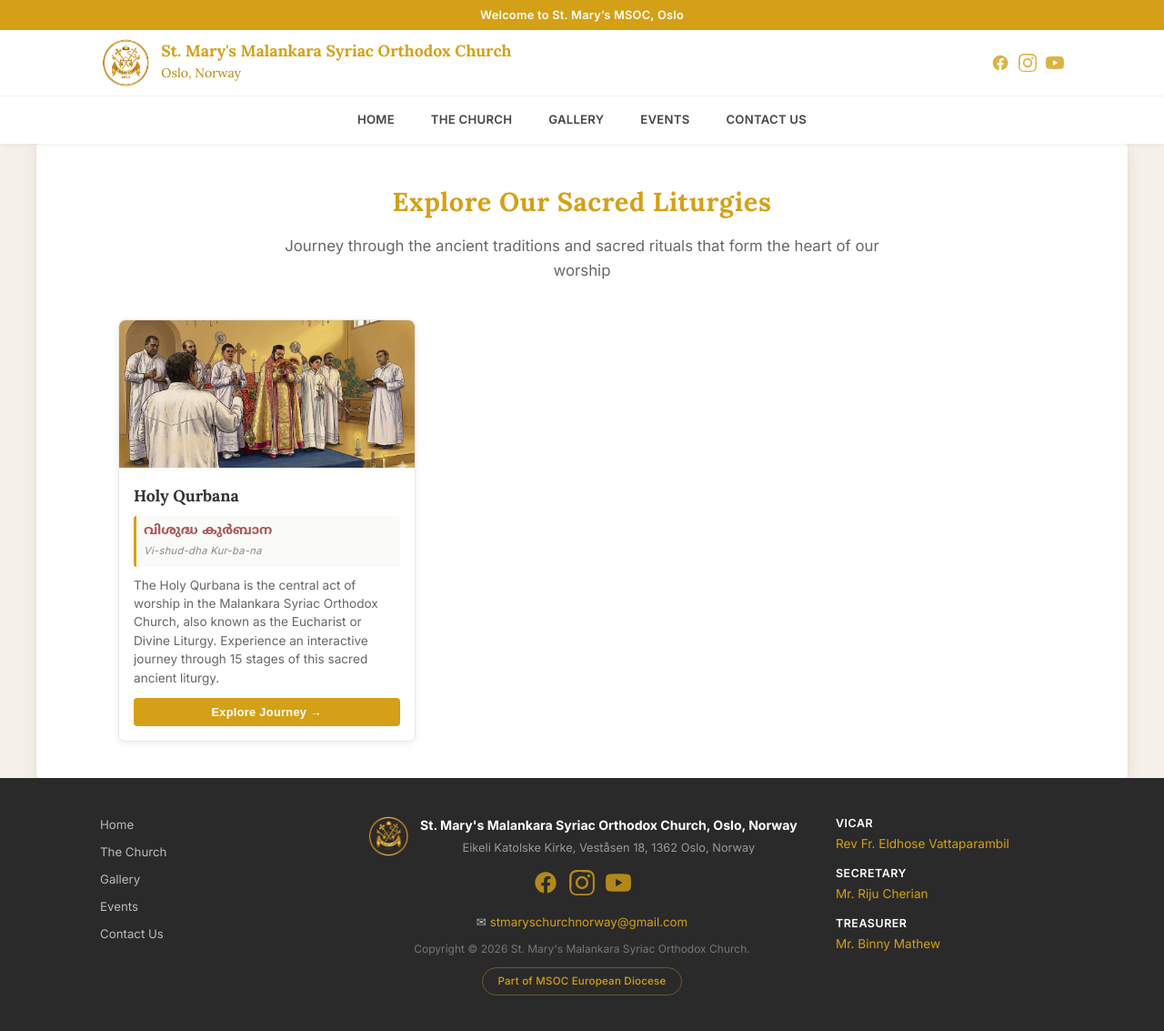
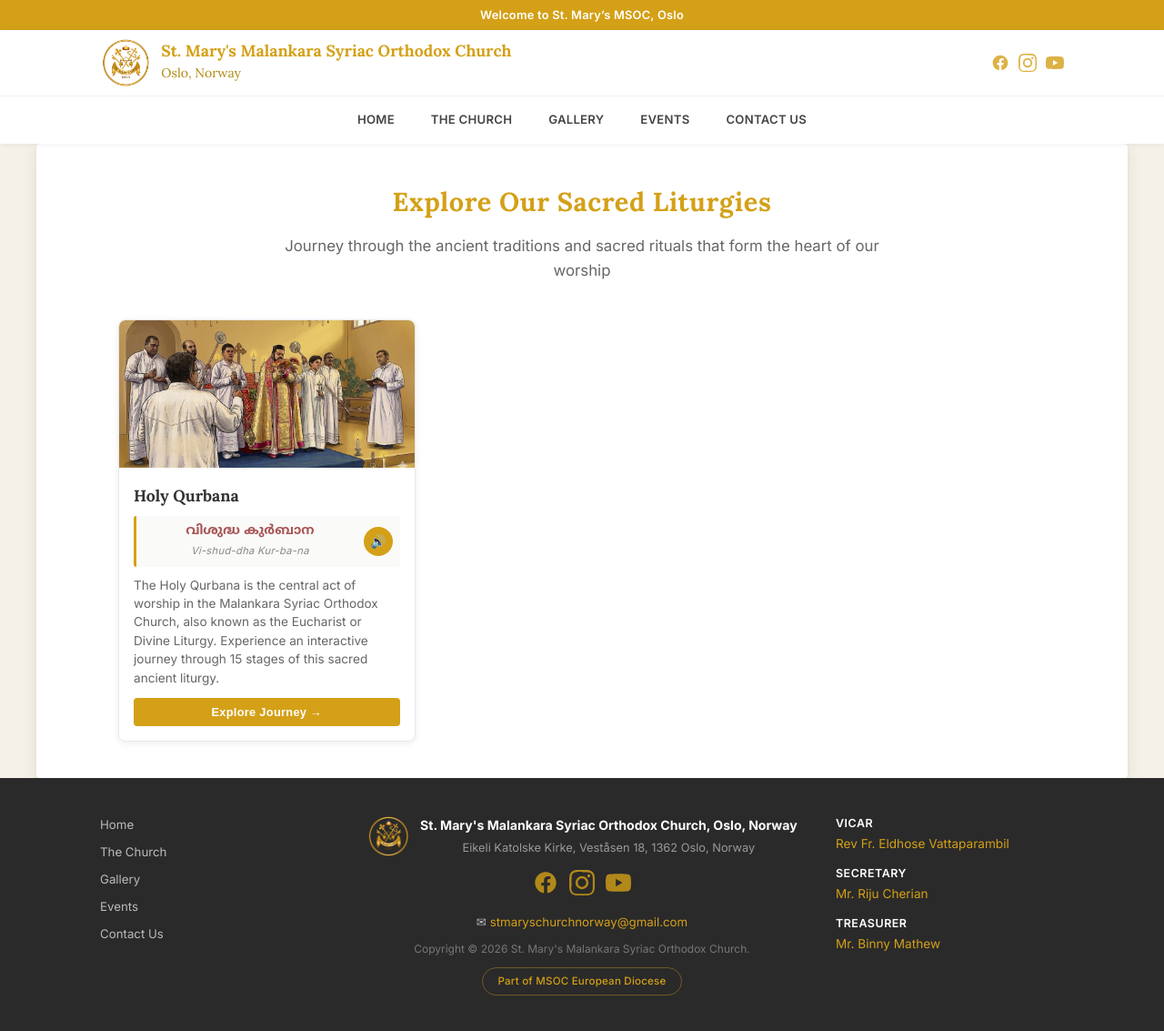
Before and after one commit to stmaryschurchnorway/stmaryschurchnorway.github.io, a Jekyll site: the page built from qurbana.md, in a window 1280 px wide and 1134 px high. Shown: the whole window at 91% size. Built offline with Jekyll 4.4.1, drawn with Linux system fonts in a browser that asks for light colours.

Commit message:
Add audio pronunciation button to liturgy card
- Add audio icon next to Malayalam text on liturgy landing card
- Implement playLiturgyAudio function using Web Speech API
- Style audio button as circular golden button with hover effects
- Stop event propagation to prevent card click when playing audio

Co-Authored-By: Claude Opus 4.7 <noreply@anthropic.com>

```diff
--- a/_includes/liturgy-landing.html
+++ b/_includes/liturgy-landing.html
@@ -13,8 +13,11 @@
       <div class="liturgy-card-content">
         <h3 class="liturgy-card-title">{{ liturgy.title }}</h3>
         <div class="liturgy-card-malayalam">
-          <span class="malayalam-text">{{ liturgy.malayalam }}</span>
-          <span class="transliteration">{{ liturgy.transliteration }}</span>
+          <div class="malayalam-content">
+            <span class="malayalam-text">{{ liturgy.malayalam }}</span>
+            <span class="transliteration">{{ liturgy.transliteration }}</span>
+          </div>
+          <button class="liturgy-audio-btn" onclick="event.stopPropagation(); playLiturgyAudio('{{ liturgy.malayalam }}');" title="Listen to pronunciation" aria-label="Play Malayalam pronunciation">🔊</button>
         </div>
         <p class="liturgy-card-description">{{ liturgy.description }}</p>
         <button class="liturgy-card-btn" aria-label="Explore {{ liturgy.title }}">
--- a/assets/css/qurbana.css
+++ b/assets/css/qurbana.css
@@ -88,6 +88,14 @@
   border-left: 3px solid #d4a017;
   border-radius: 3px;
   margin-bottom: 10px;
+  display: flex;
+  align-items: center;
+  justify-content: space-between;
+  gap: 8px;
+}
+
+.liturgy-card-malayalam .malayalam-content {
+  flex: 1;
 }
 
 .liturgy-card-malayalam .malayalam-text {
@@ -104,6 +112,31 @@
   font-size: 0.7rem;
   color: #888;
   font-style: italic;
+}
+
+.liturgy-audio-btn {
+  background: #d4a017;
+  color: white;
+  border: none;
+  width: 32px;
+  height: 32px;
+  border-radius: 50%;
+  font-size: 14px;
+  cursor: pointer;
+  transition: all 0.2s;
+  flex-shrink: 0;
+  display: flex;
+  align-items: center;
+  justify-content: center;
+}
+
+.liturgy-audio-btn:hover {
+  background: #c4920c;
+  transform: scale(1.1);
+}
+
+.liturgy-audio-btn:active {
+  transform: scale(0.95);
 }
 
 .liturgy-card-description {
```
Also changed, not shown: other parts of _includes/liturgy-landing.html (+24 -0 lines).
